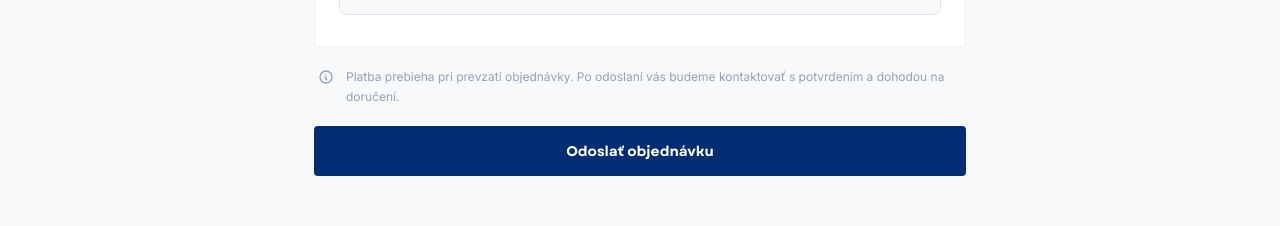
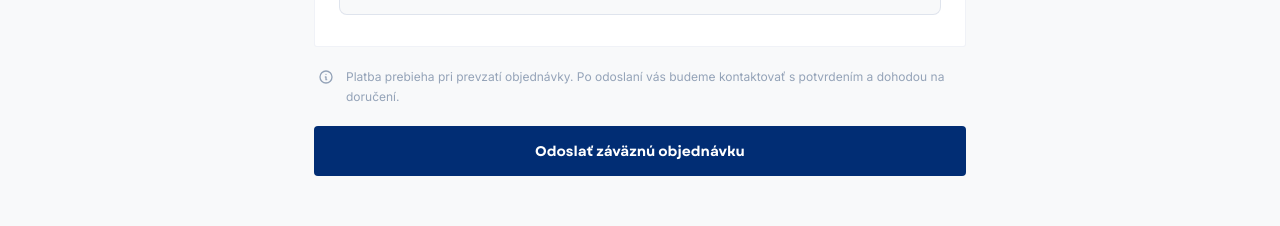
Before and after one commit to andreakollova/szphnew, a Next.js app in the folder apps/szph/: page /eshop/objednavka in a window 1280 px wide. Shown: the part 1020-1246 px from the top of the page. Built offline with nearby package versions, Linux system fonts and the light colour scheme; no server answers; the database is empty.

Commit message:
E-shop: change to 'Odoslať záväznú objednávku'
Co-Authored-By: Andrea Kollova <kollova@drixton.com>

```diff
--- a/apps/szph/app/eshop/objednavka/page.tsx
+++ b/apps/szph/app/eshop/objednavka/page.tsx
@@ -118,7 +118,7 @@ function OrderFormContent() {
             </div>
 
             <button type="submit" className="w-full font-garet font-bold text-white transition-all hover:brightness-110" style={{ background: "#012d74", borderRadius: "4px", padding: "14px", fontSize: "14px" }}>
-              Odoslať objednávku
+              Odoslať záväznú objednávku
             </button>
           </form>
         )}
```
